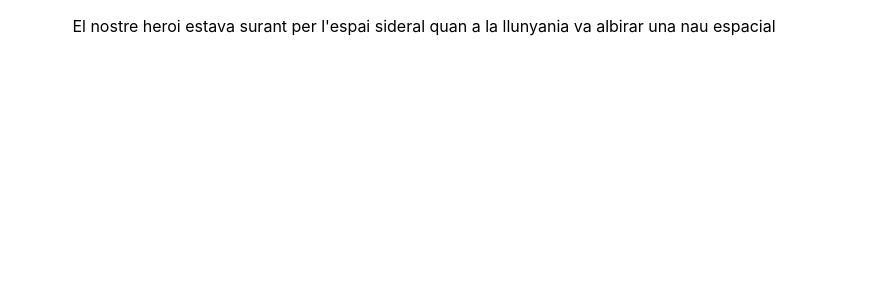
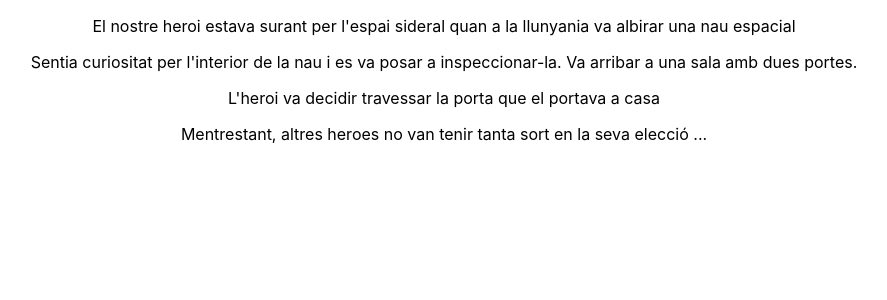
Before and after one commit to nurigard/Sprint6_ReactIntro, a React (Create React App) app: page / in a window 1280 px wide. Shown: the top 300 px of the page, without its empty margins (216-1103 px from the left). Built offline with nearby package versions, Linux system fonts and the light colour scheme.

Commit message:
N1-Exercici2

```diff
--- a/src/App.js
+++ b/src/App.js
@@ -1,13 +1,18 @@
 //import React from 'react';
 import './App.css';
 import Escena from "./components/escena/Escena";
+import textHistoria from "./textHistoria.json";
 
 const App = () => {
   return (
     <div className="App">
-        <Escena/>
+        <Escena
+            LiniaText = {textHistoria.map((linia, index) =>
+            <ul key={index}>{linia}</ul>)}
+        />
     </div>
   );
+
 }
 
 export default App;
--- a/src/components/escena/Escena.js
+++ b/src/components/escena/Escena.js
@@ -1,9 +1,9 @@
 //import React from 'react';
 
-const Escena = () => {
+const Escena = (props) => {
     return (
         <div>
-            <p>El nostre heroi estava surant per l'espai sideral quan a la llunyania va albirar una nau espacial</p>
+            {props.LiniaText}
         </div>
     )
 }
--- /dev/null
+++ b/src/textHistoria.json
@@ -0,0 +1,6 @@
+[
+    "El nostre heroi estava surant per l'espai sideral quan a la llunyania va albirar una nau espacial",
+    "Sentia curiositat per l'interior de la nau i es va posar a inspeccionar-la. Va arribar a una sala amb dues portes.",
+    "L'heroi va decidir travessar la porta que el portava a casa",
+    "Mentrestant, altres heroes no van tenir tanta sort en la seva elecció ..."
+]
```
